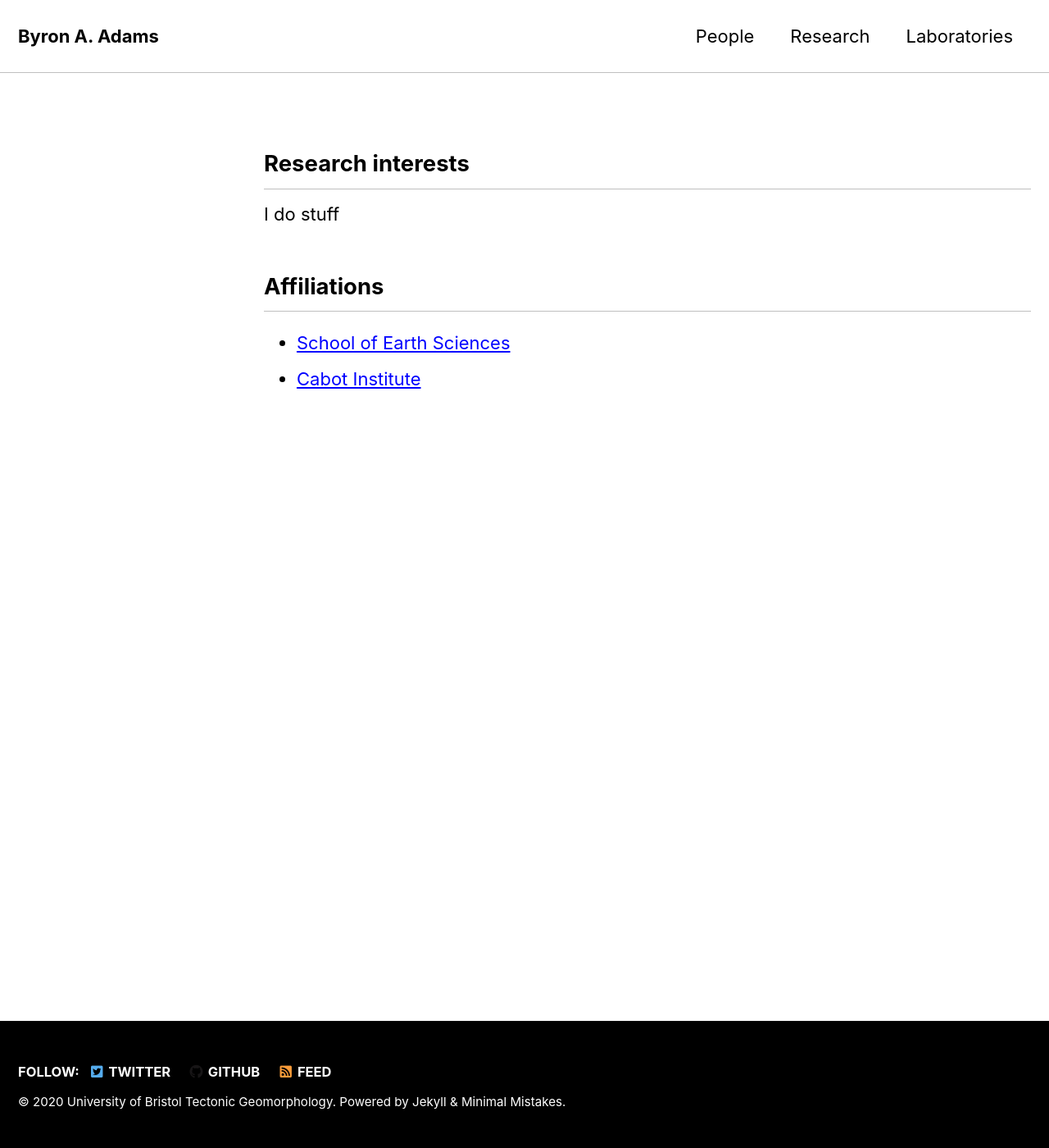
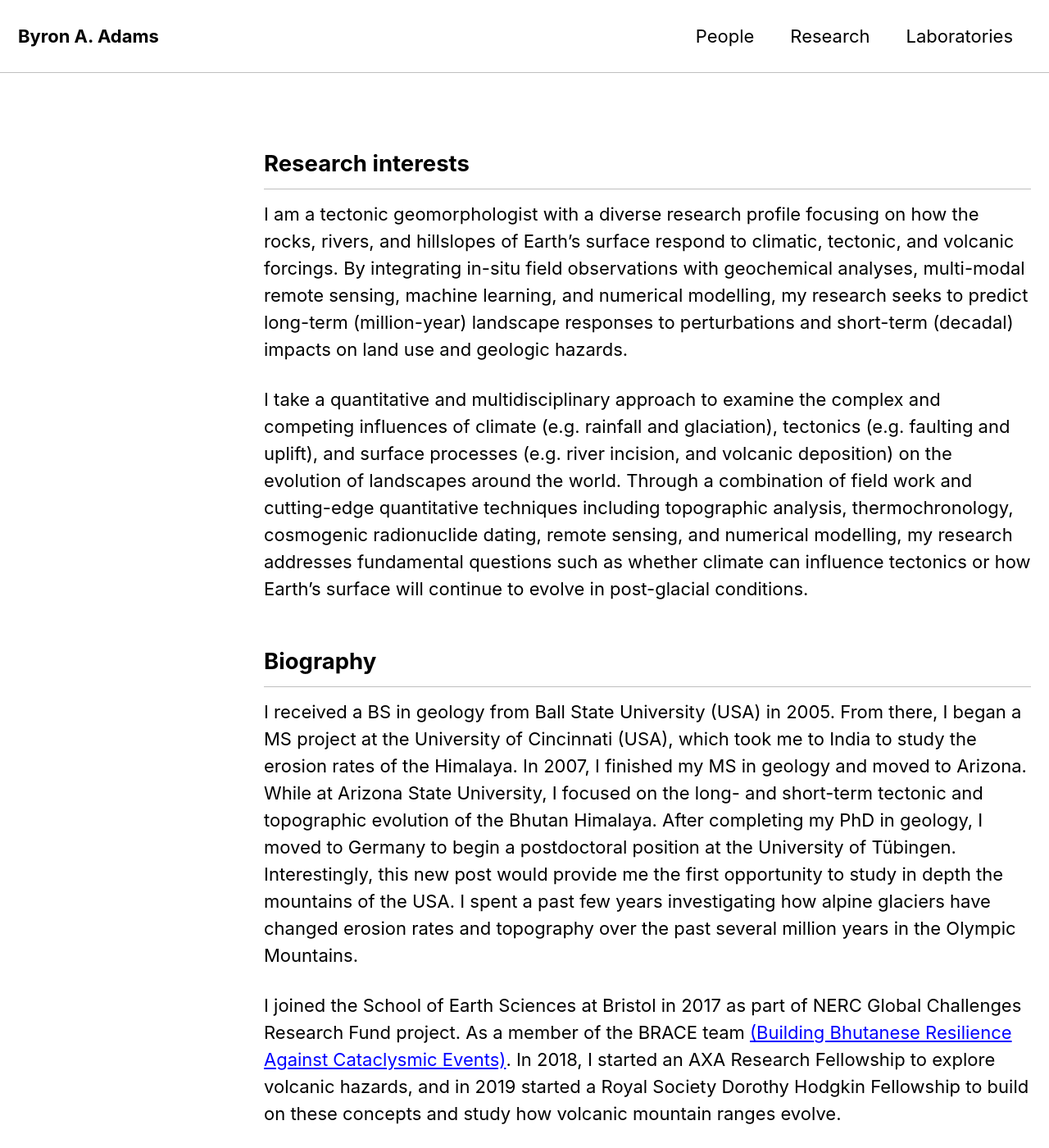
Before and after one commit to baadams/baadams.github.io, a Jekyll site: the page built from _pages/people/badams.md, in a window 1280 px wide and 1400 px high. Shown: the whole window at 82% size. Built offline with Jekyll 4.4.1, drawn with Linux system fonts in a browser that asks for light colours; cached includes are drawn as plain includes.

Commit message:
Update badams.md

```diff
--- a/_pages/people/badams.md
+++ b/_pages/people/badams.md
@@ -10,7 +10,7 @@ author_profile: true
 classes: wide
 
 # If you want a header image
-#header:
+#  header:
 #  image: "/assets/images/xx.jpeg"
 #  caption: "Photo credit: [**Unsplash**](https://unsplash.com)"
 #  image_description: "A description of the image"
@@ -18,7 +18,15 @@ classes: wide
 
 ## Research interests
 
-I do stuff
+I am a tectonic geomorphologist with a diverse research profile focusing on how the rocks, rivers, and hillslopes of Earth’s surface respond to climatic, tectonic, and volcanic forcings. By integrating in-situ field observations with geochemical analyses, multi-modal remote sensing, machine learning, and numerical modelling, my research seeks to predict long-term (million-year) landscape responses to perturbations and short-term (decadal) impacts on land use and geologic hazards.
+
+I take a quantitative and multidisciplinary approach to examine the complex and competing influences of climate (e.g. rainfall and glaciation), tectonics (e.g. faulting and uplift), and surface processes (e.g. river incision, and volcanic deposition) on the evolution of landscapes around the world. Through a combination of field work and cutting-edge quantitative techniques including topographic analysis, thermochronology, cosmogenic radionuclide dating, remote sensing, and numerical modelling, my research addresses fundamental questions such as whether climate can influence tectonics or how Earth’s surface will continue to evolve in post-glacial conditions.
+
+## Biography
+
+I received a BS in geology from Ball State University (USA) in 2005. From there, I began a MS project at the University of Cincinnati (USA), which took me to India to study the erosion rates of the Himalaya. In 2007, I finished my MS in geology and moved to Arizona. While at Arizona State University, I focused on the long- and short-term tectonic and topographic evolution of the Bhutan Himalaya. After completing my PhD in geology, I moved to Germany to begin a postdoctoral position at the University of Tübingen. Interestingly, this new post would provide me the first opportunity to study in depth the mountains of the USA. I  spent a past few years investigating how alpine glaciers have changed erosion rates and topography over the past several million years in the Olympic Mountains.
+
+I joined the School of Earth Sciences at Bristol in 2017 as part of NERC Global Challenges Research Fund project. As a member of the BRACE team [(Building Bhutanese Resilience Against Cataclysmic Events)](http://www.bracebhutan.org/). In 2018, I started an AXA Research Fellowship to explore volcanic hazards, and in 2019 started a Royal Society Dorothy Hodgkin Fellowship to build on these concepts and study how volcanic mountain ranges evolve.
 
 ## Affiliations
 
```
